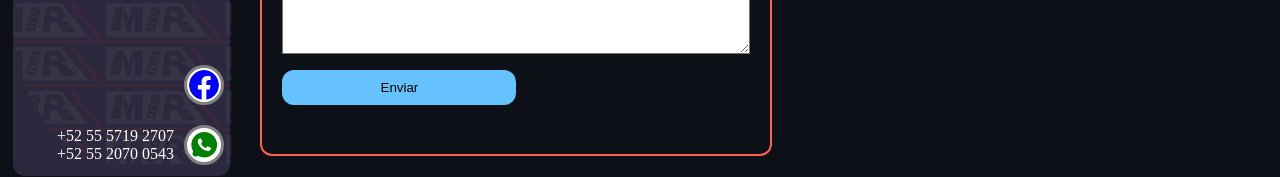
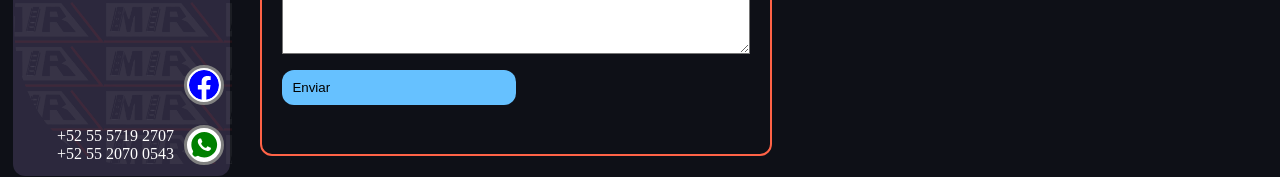
Before and after one commit to ArmandoCruzV/cuchillasYmolinosMIR, a React (Vite) app: page /contactanos in a window 1280 px wide. Shown: the part 604-781 px from the top of the page. Built offline with nearby package versions, Linux system fonts and the light colour scheme.

Commit message:
Modificando form

```diff
--- a/src/Pages/Contactanos/index.jsx
+++ b/src/Pages/Contactanos/index.jsx
@@ -10,7 +10,7 @@ function Contactanos(){
             <div className="contactanos-h1"><h1>Contacta con nosotros</h1></div>
 
             <div className="contactanos-container">
-            <form  action="https://formsubmit.co/hao_2-d@hotmail.com" method="POST">
+            <form  action="" method="POST">
                 <label form="Nombre">Nombre</label>
                 <input type="text" name="name" required></input>
 
@@ -29,7 +29,7 @@ function Contactanos(){
                 </label>
                 <textarea type="text" name="subject"></textarea>
 
-                <input className="btn-send" type="submit" value="Enviar"></input>
+                <input className="btn-send" type="" value="Enviar"></input>
             </form>
 
             <div className="visitanos">
```
